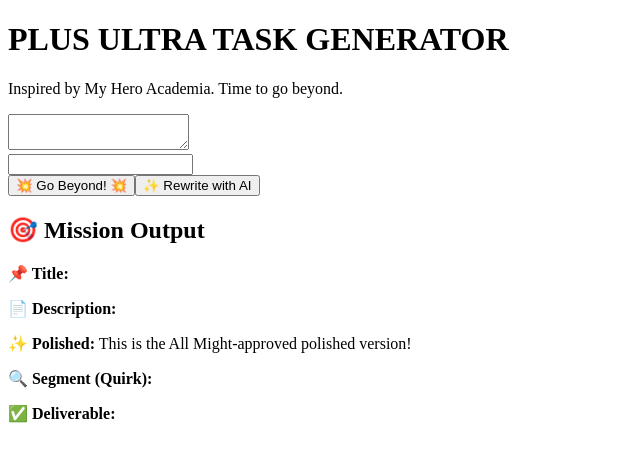
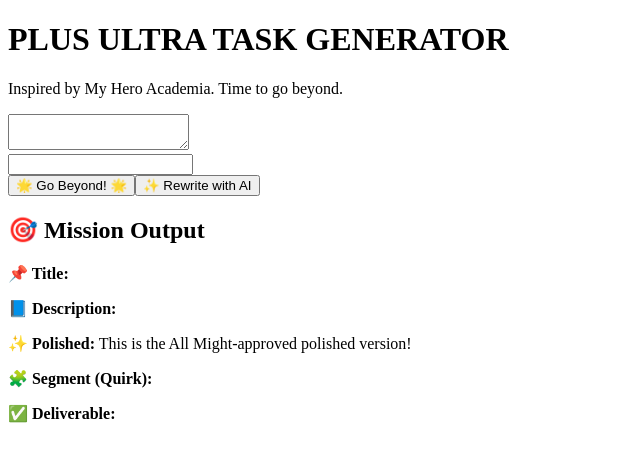
Before and after one commit to eviatar2606/task-segment-generator, a Next.js app: page / in a window 1280 px wide. Both pictures are taken after a click on the button "✨ Rewrite with AI". Shown: the top 462 px of the page, without its empty margins (0-640 px from the left). Built offline with nearby package versions, Linux system fonts and the light colour scheme.

Commit message:
Update page.tsx

```diff
--- a/src/app/page.tsx
+++ b/src/app/page.tsx
@@ -67,7 +67,7 @@
       onChange={(e) => setTitle(e.target.value)}
     />
     <br />
-      <button onClick={generateOutput}>💥 Go Beyond! 💥</button>
+    <button onClick={generateOutput}>🌟 Go Beyond! 🌟</button>
     <button onClick={rewriteWithAI} disabled={loading}>
       ✨ Rewrite with AI
     </button>
@@ -76,11 +76,11 @@
       <div>
         <h2>🎯 Mission Output</h2>
         <p><strong>📌 Title:</strong> {output.refinedTitle}</p>
-          <p><strong>📄 Description:</strong> {output.refinedDescription}</p>
+        <p><strong>📘 Description:</strong> {output.refinedDescription}</p>
         {output.polished && (
           <p><strong>✨ Polished:</strong> {output.polished}</p>
         )}
-          <p><strong>🔍 Segment (Quirk):</strong> {output.segment}</p>
+        <p><strong>🧩 Segment (Quirk):</strong> {output.segment}</p>
         <p><strong>✅ Deliverable:</strong> {output.deliverable}</p>
       </div>
     )}
```
Lines whose indentation alone changed are shown as unchanged.
